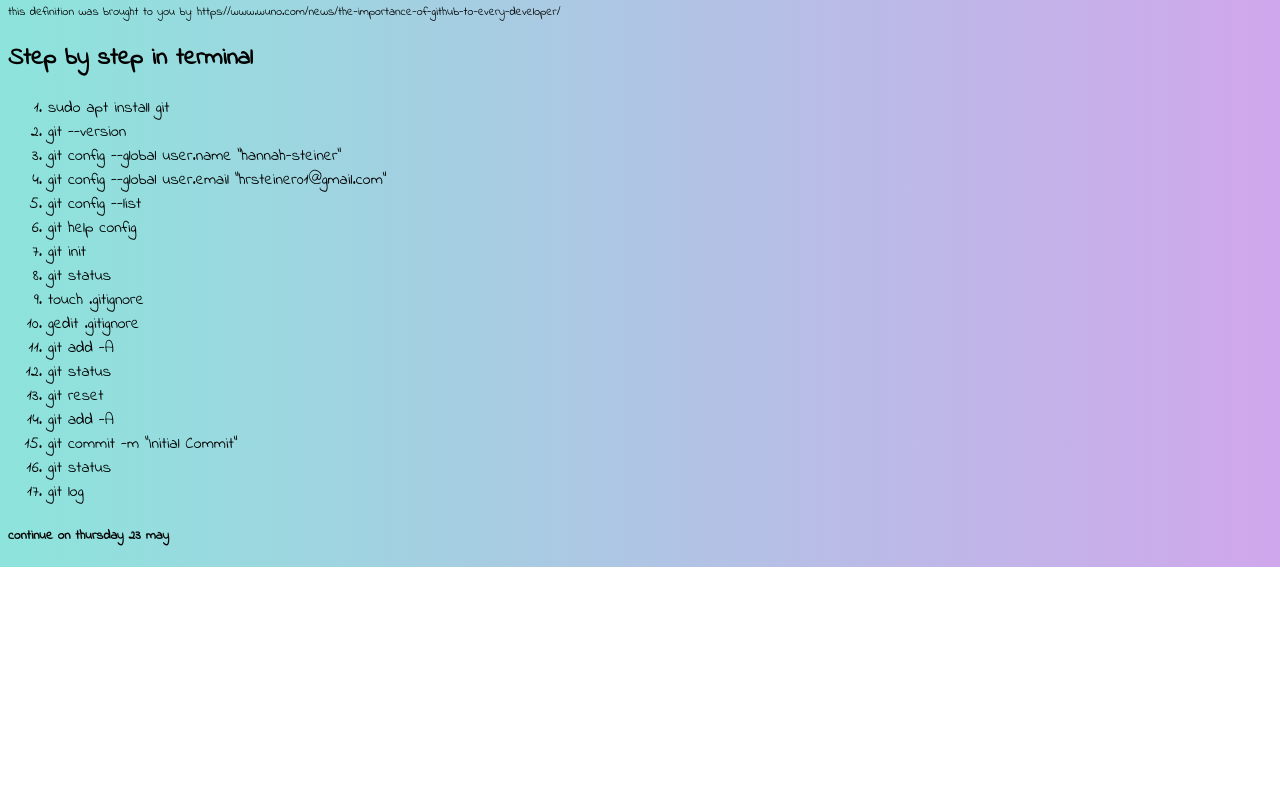
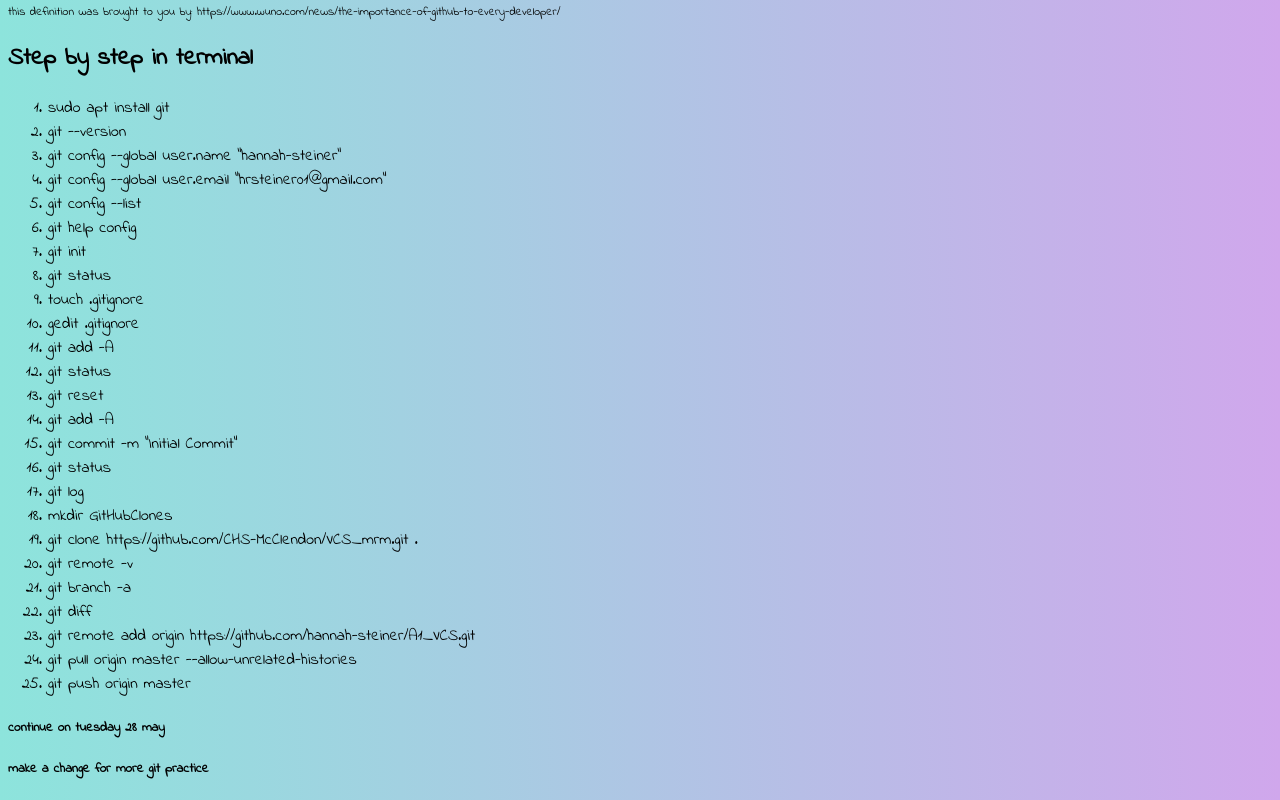
Before and after one commit to hannah-steiner/A1_VCS, a plain HTML site: page index.html in a window 1280 px wide. Shown: the part 318-1118 px from the top of the page. Before the commit the page ends 885 px from the top, so only its background shows below. Drawn offline with Linux system fonts and the light colour scheme.

Commit message:
Practice 1A

```diff
--- a/index.html
+++ b/index.html
@@ -44,8 +44,18 @@
         <li>git commit -m "Initial Commit"</li>
         <li>git status</li>
         <li>git log</li>
+        <li>mkdir GitHubClones</li>
+        <li>git clone https://github.com/CHS-McClendon/VCS_mrm.git .</li>
+        <li>git remote -v</li>
+        <li> git branch -a</li>
+        <li> git diff</li>
+        <li>git remote add origin https://github.com/hannah-steiner/A1_VCS.git</li>
+        <li>git pull origin master --allow-unrelated-histories</li>
+        <li>git push origin master</li>
+
     </ol>
-    <h5>continue on thursday 23 may</h5>
+    <h5>continue on tuesday 28 may</h5>
+    <h5>make a change for more git practice</h5>
 </body>
 
 </html>
```
Also changed, not shown: 1 other file.
